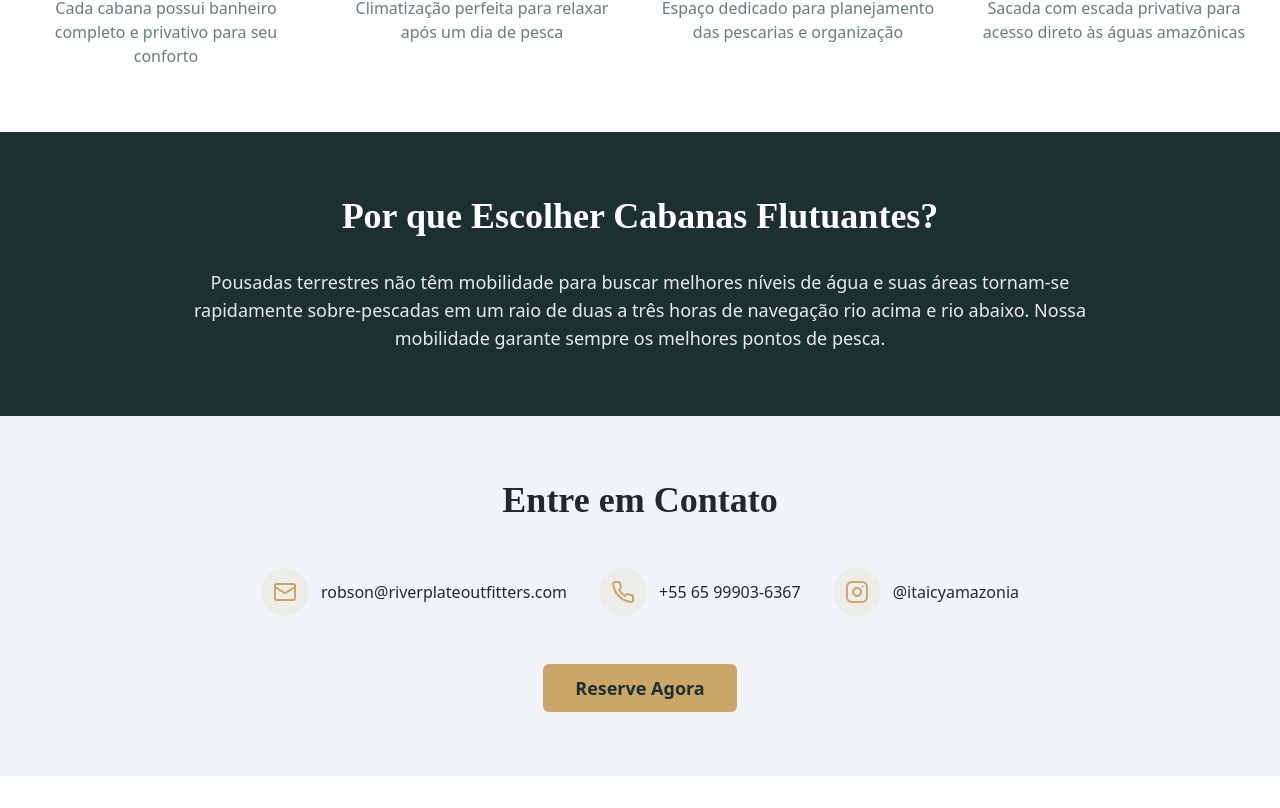
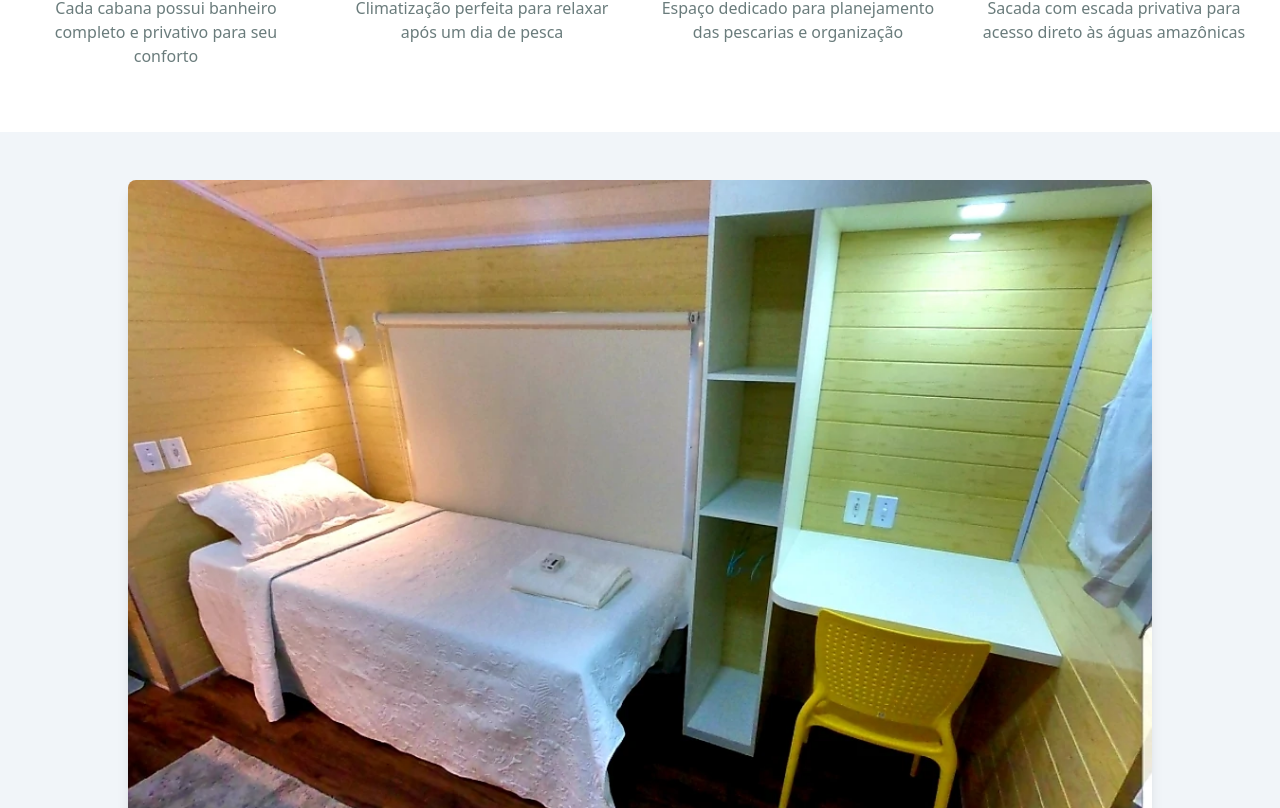
Before and after one commit to NEWEDU041/itacyamazonia-de8062f9, a React (Vite) app: page /acomodacoes in a window 1280 px wide. Shown: the part 2352-3160 px from the top of the page. Before the commit the page ends 3128 px from the top, so only its background shows below. Built offline with nearby package versions, Linux system fonts and the light colour scheme; the HTML template or start-up script is replaced by a standard one.

Commit message:
Add image to accommodations page

```diff
--- a/src/pages/Acomodacoes.tsx
+++ b/src/pages/Acomodacoes.tsx
@@ -7,6 +7,7 @@ import acomodacao1 from "@/assets/acomodacoes-1.jpg";
 import acomodacao2 from "@/assets/acomodacoes-2.jpg";
 import acomodacao3 from "@/assets/acomodacoes-3.jpg";
 import acomodacao4 from "@/assets/acomodacoes-4.jpg";
+import cabanaInterior from "@/assets/cabana-interior.png";
 
 const Acomodacoes = () => {
   const comodidades = [
@@ -123,6 +124,19 @@ const Acomodacoes = () => {
         </div>
       </section>
 
+      {/* Interior da Cabana */}
+      <section className="py-12 bg-secondary">
+        <div className="container mx-auto px-4 sm:px-6">
+          <div className="max-w-5xl mx-auto">
+            <img
+              src={cabanaInterior}
+              alt="Interior da cabana com cama e mini escritório"
+              className="w-full rounded-lg shadow-lg object-cover"
+            />
+          </div>
+        </div>
+      </section>
+
       {/* Why Choose Section */}
       <section className="py-16 bg-primary">
         <div className="container mx-auto px-4 sm:px-6">
```
Also changed, not shown: src/assets/cabana-interior.png (added).
